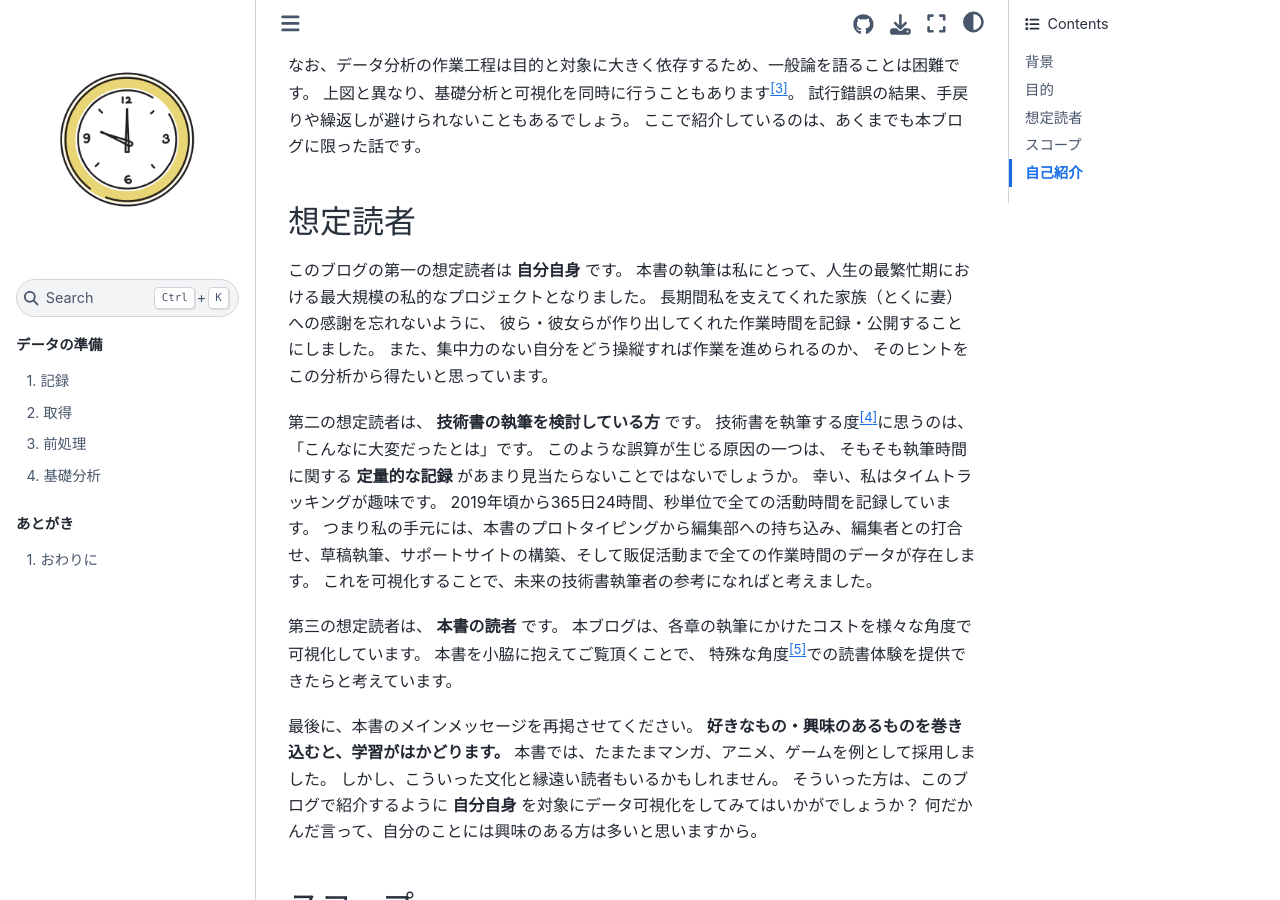
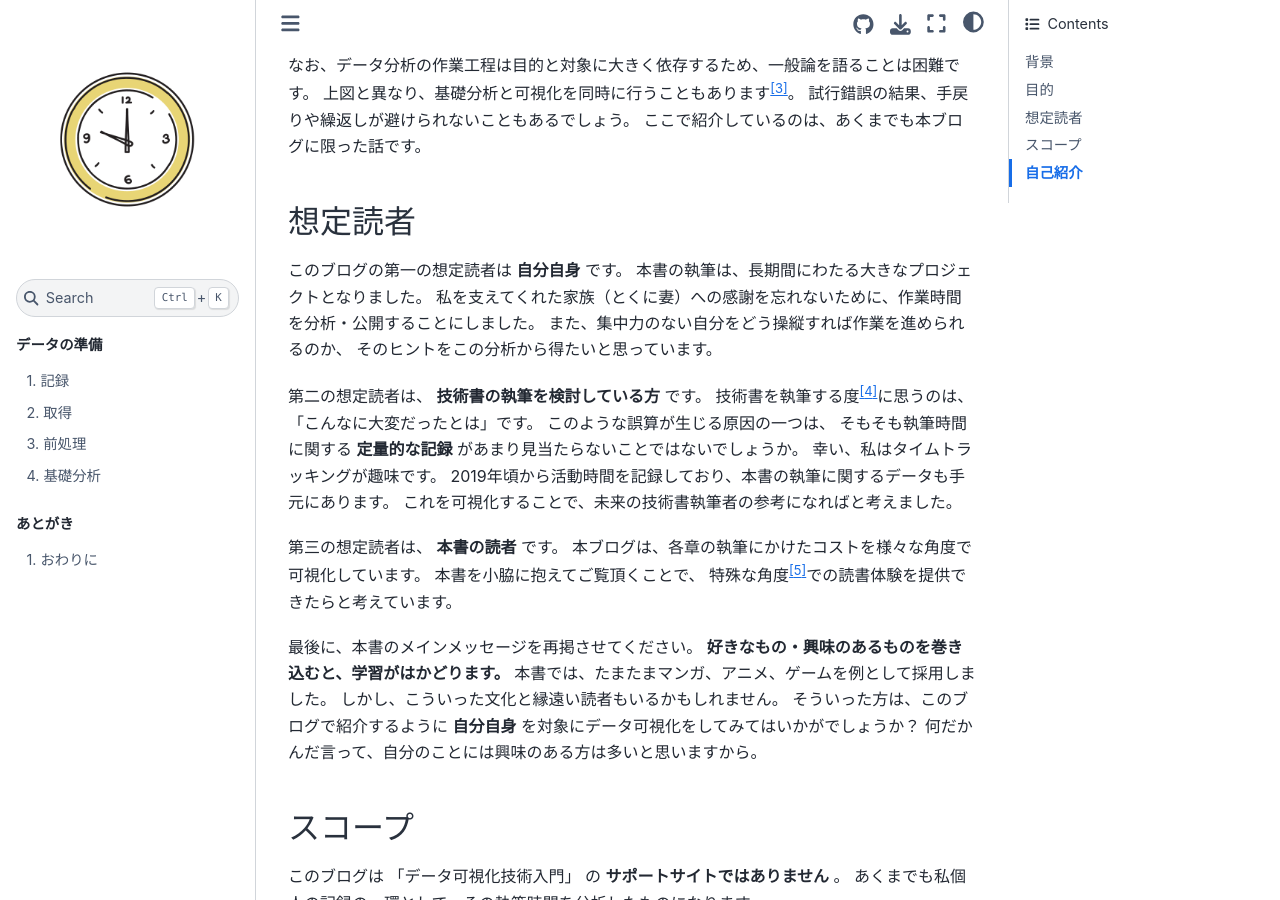
Before and after one commit to kakeami/road-to-vizbook, a Jupyter Book: the page built from book/index.md, in a window 1280 px wide and 900 px high, scrolled down 2521 px. Built offline with Jupyter Book 1.0.4 settings and Sphinx 7.4.7 and the Sphinx Book theme 1.1.4, drawn with Linux system fonts in a browser that asks for light colours; pages that are not in the unit, such as notebooks, are missing from menus; comment, search, counter and statistics services are not loaded.

Commit message:
📊 [Update] 鼻につく表現を修正

```diff
--- a/book/index.md
+++ b/book/index.md
@@ -120,9 +120,8 @@
 このブログの第一の想定読者は
 **自分自身**
 です。
-本書の執筆は私にとって、人生の最繁忙期における最大規模の私的なプロジェクトとなりました。
-長期間私を支えてくれた家族（とくに妻）への感謝を忘れないように、
-彼ら・彼女らが作り出してくれた作業時間を記録・公開することにしました。
+本書の執筆は、長期間にわたる大きなプロジェクトとなりました。
+私を支えてくれた家族（とくに妻）への感謝を忘れないために、作業時間を分析・公開することにしました。
 また、集中力のない自分をどう操縦すれば作業を進められるのか、
 そのヒントをこの分析から得たいと思っています。
 
@@ -135,8 +134,7 @@
 **定量的な記録**
 があまり見当たらないことではないでしょうか。
 幸い、私はタイムトラッキングが趣味です。
-2019年頃から365日24時間、秒単位で全ての活動時間を記録しています。
-つまり私の手元には、本書のプロトタイピングから編集部への持ち込み、編集者との打合せ、草稿執筆、サポートサイトの構築、そして販促活動まで全ての作業時間のデータが存在します。
+2019年頃から活動時間を記録しており、本書の執筆に関するデータも手元にあります。
 これを可視化することで、未来の技術書執筆者の参考になればと考えました。
 
 [^mounting]: 実は過去に、別名義で技術書を出版したことがあります。前作は共著で単冊でしたが、今作は単著で分冊です。前作の執筆時間のデータがないことが悔やまれますが、比較にならないほど今作は大変でした。
```
Also changed, not shown: book/03/outro.md (+1 -2 lines), book/images/02/book_sample.png (added).
